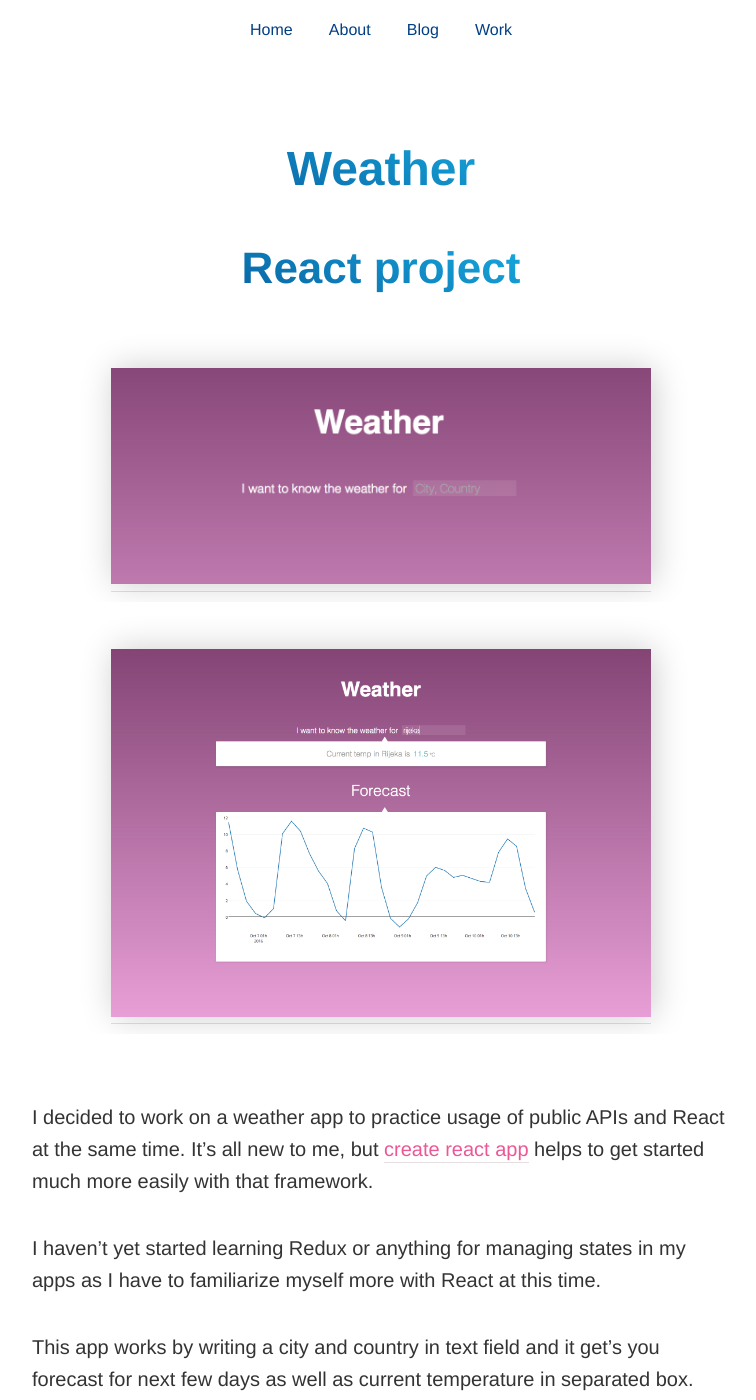
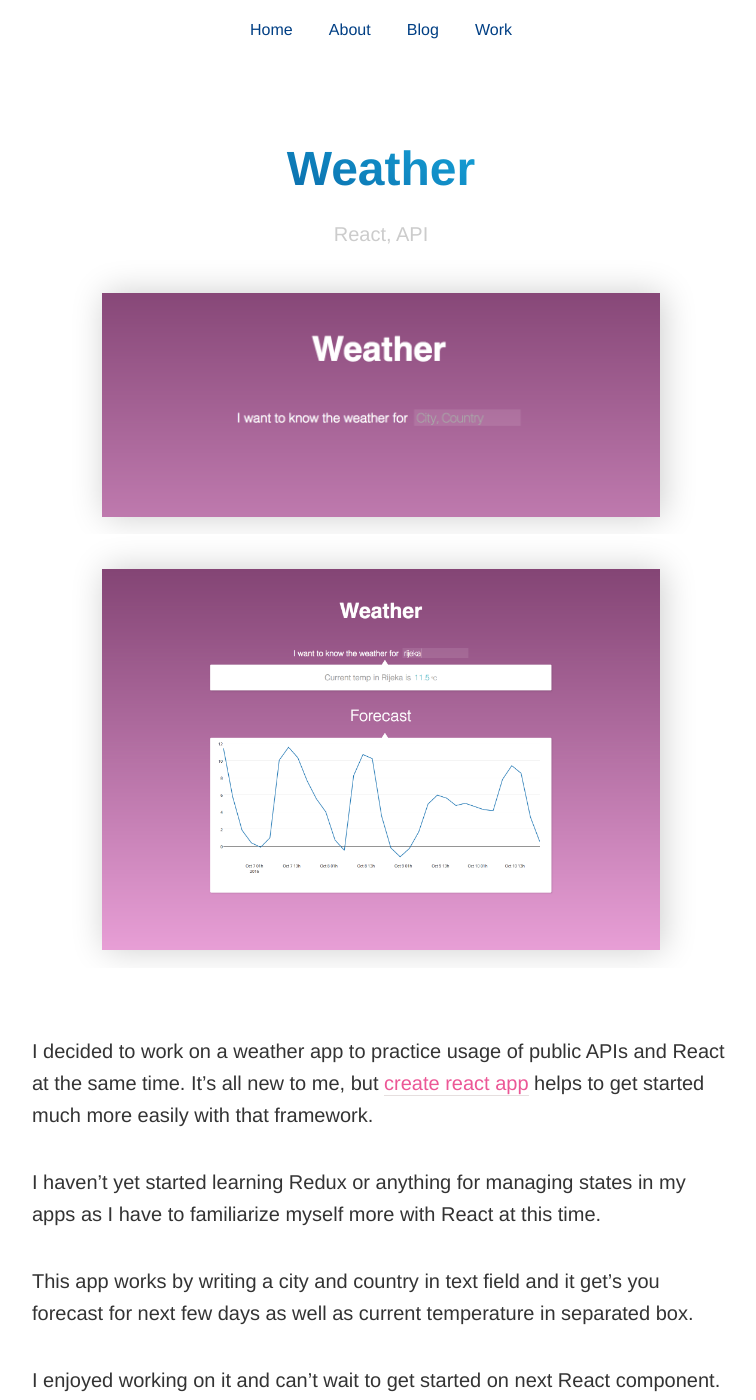
Before and after one commit to renopeno/renopeno.github.io, a Jekyll site: the page built from work/weather.md, in a window 1280 px wide and 1400 px high. Shown: the whole window, without its empty margins (259-1015 px from the left). Built offline with Jekyll 4.4.1, drawn with Linux system fonts in a browser that asks for light colours; nearby versions of some CDN libraries.

Commit message:
redesigned "project" tabs

```diff
--- a/_sass/_work.scss
+++ b/_sass/_work.scss
@@ -25,8 +25,14 @@
 		text-align: center;
 		padding-top: 75px;
 		transition: all .3s;
-
   }
+	&-subtitle {
+		font-size: 1.25em;
+		text-align: center;
+		font-weight: 400;
+		margin-top: $margin-xs;
+		color: #ccc;
+	}
 
   &-img {
     height: 100%;
@@ -47,7 +53,7 @@
 		width: 100%;
 		overflow-y: hidden;
 		text-align: center;
-		padding: .75em;
+		padding-bottom: .75em;
 	}
 }
 
--- a/work/weather.md
+++ b/work/weather.md
@@ -5,17 +5,13 @@ layout: page
 
 <h1 class="title">Weather</h1>
 
-<h2 class="title">React project</h2>
+<h4 class="project-subtitle">React, API</h4>
 
 <div class="project-portfolio-image-post">
-  <a href="/img/portfolio/weather.png">
-    <img src="/img/portfolio/weather.png" alt="weather" />
-  </a>
+  <img src="/img/portfolio/weather.png" alt="weather" />
 </div>
 <div class="project-portfolio-image-post">
-  <a href="/img/portfolio/weather-with-temp.png">
-    <img src="/img/portfolio/weather-with-temp.png" alt="weather with temperature" />
-  </a>
+  <img src="/img/portfolio/weather-with-temp.png" alt="weather with temperature" />
 </div>
 <br>
 
```
Also changed, not shown: work/alias.md (+1 -1 lines), work/calculator.md (+1 -1 lines), work/soccer-table.md (+1 -1 lines).
